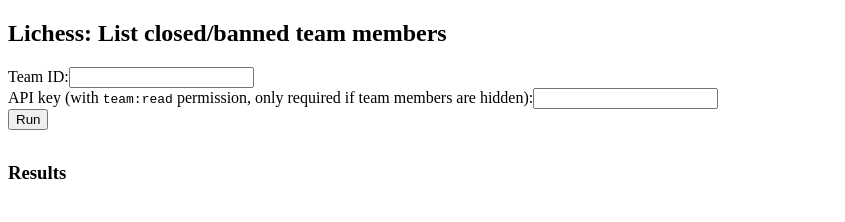
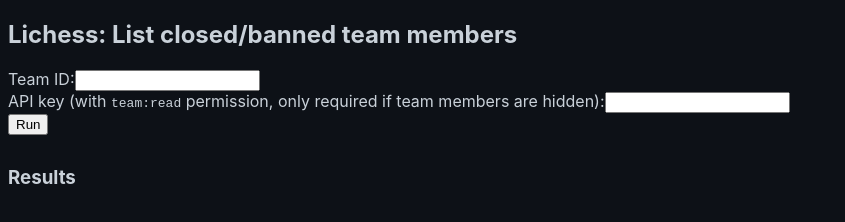
Before and after one commit to benediktwerner/lichess-list-banned-team-members, a plain HTML site: page index.html in a window 1280 px wide. Shown: the whole page, without its empty margins (0-845 px from the left). Drawn offline with Linux system fonts and the light colour scheme.

Commit message:
Dark mode

```diff
--- a/index.html
+++ b/index.html
@@ -6,6 +6,14 @@
     <meta name="viewport" content="width=device-width, initial-scale=1.0" />
     <title>Lichess: List closed/banned team members</title>
     <style>
+      body {
+        font-family: -apple-system, BlinkMacSystemFont, Segoe UI, Helvetica, Arial, sans-serif, Apple Color Emoji, Segoe UI Emoji;
+        color: #c9d1d9;
+        background-color: #0d1117;
+      }
+      a {
+        color: #58a6ff;
+      }
       .spinner {
         visibility: hidden;
         display: inline-block;
```
